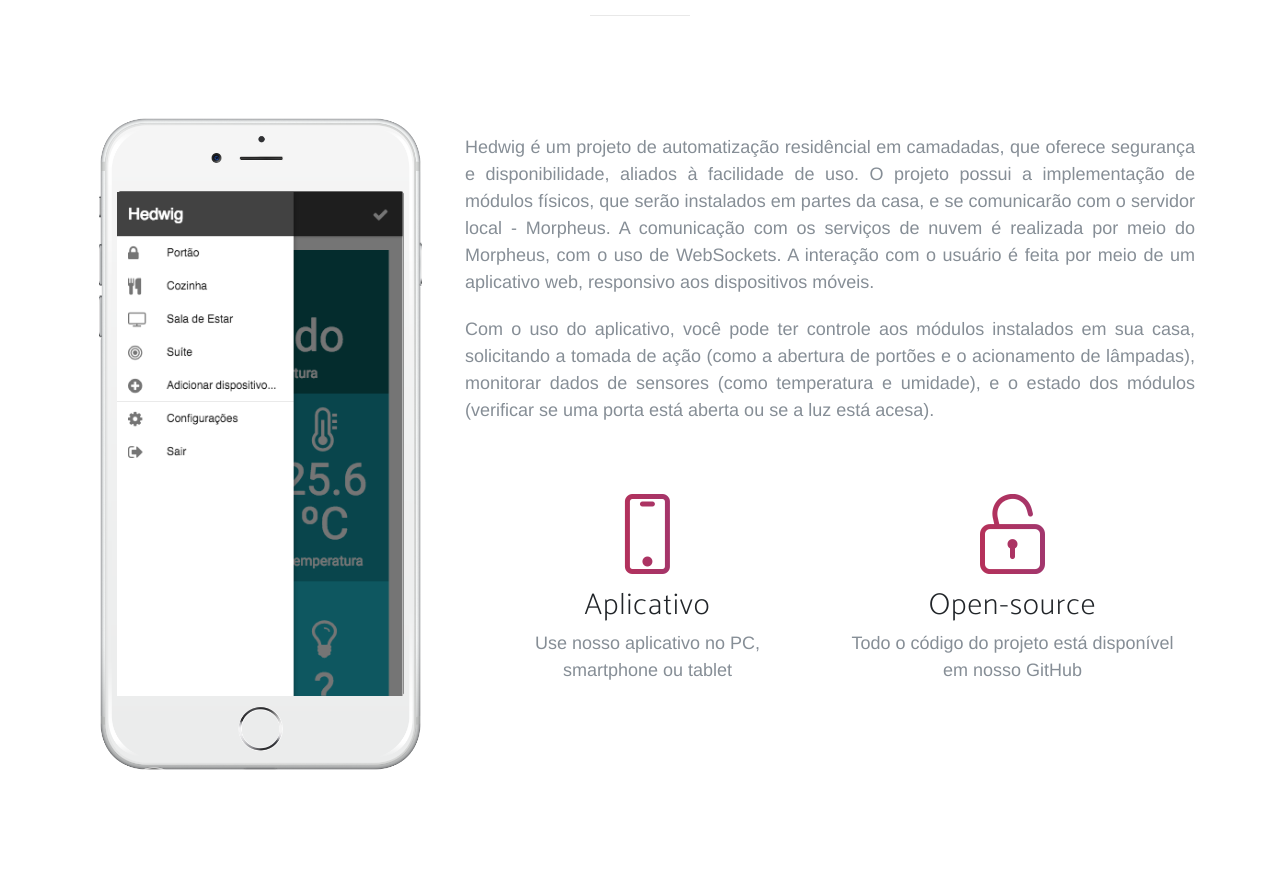
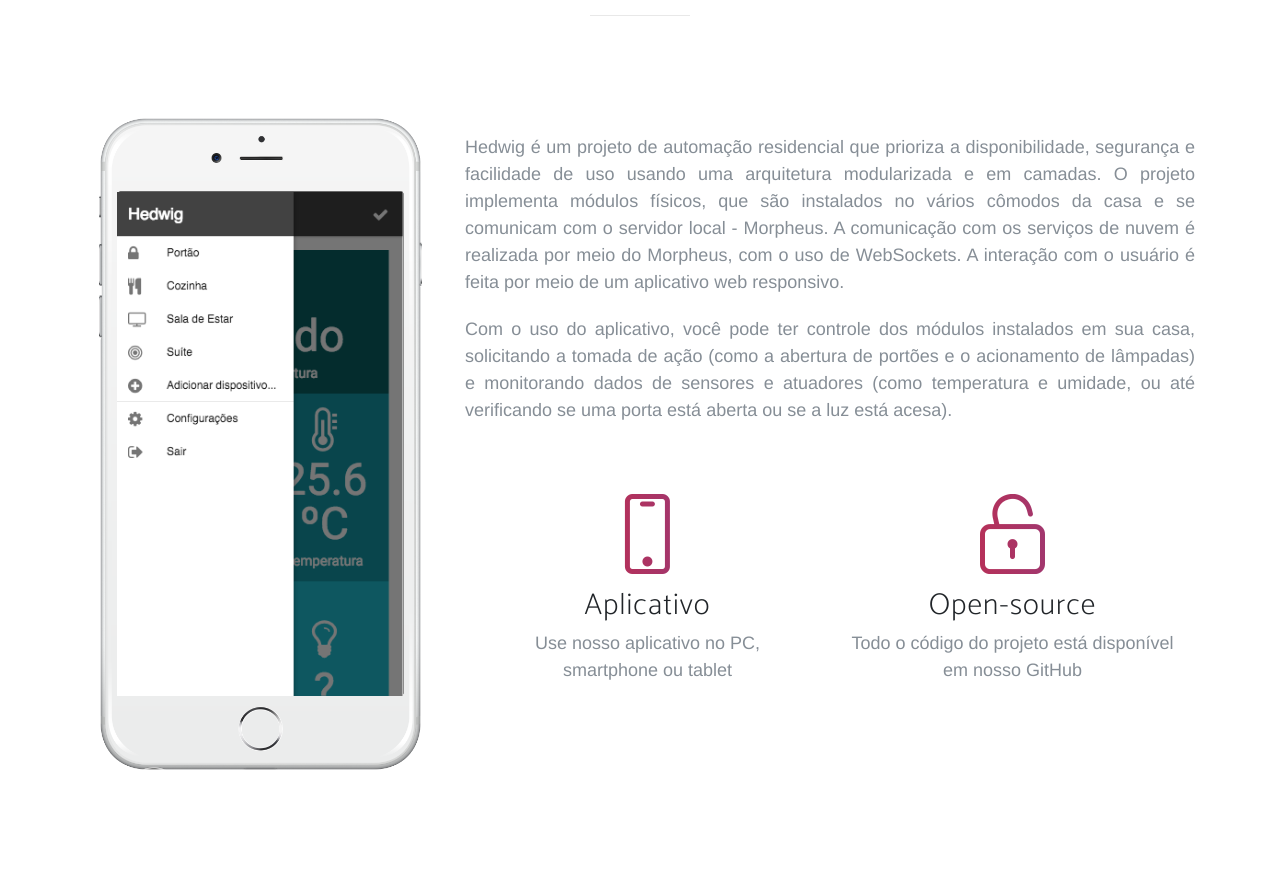
Before and after one commit to hedwig-project/hedwig-project.github.io, a plain HTML site: page index.html in a window 1280 px wide. Shown: the part 1000-1870 px from the top of the page. Drawn offline with Linux system fonts and the light colour scheme; a web font is replaced by a local one.

Commit message:
Text improvement

```diff
--- a/index.html
+++ b/index.html
@@ -110,8 +110,8 @@
           <div class="col-lg-8 my-auto">
             <div class="container-fluid">
               <div class="row">
-                <p class="text-muted" align ="justify">Hedwig é um projeto de automatização residêncial em camadadas, que oferece segurança e disponibilidade, aliados à facilidade de uso. O projeto possui a implementação de módulos físicos, que serão instalados em partes da casa, e se comunicarão com o servidor local - Morpheus. A comunicação com os serviços de nuvem é realizada por meio do Morpheus, com o uso de WebSockets. A interação com o usuário é feita por meio de um aplicativo web, responsivo aos dispositivos móveis.</p>
-                <p class="text-muted" align ="justify">Com o uso do aplicativo, você pode ter controle aos módulos instalados em sua casa, solicitando a tomada de ação (como a abertura de portões e o acionamento de lâmpadas), monitorar dados de sensores (como temperatura e umidade), e o estado dos módulos (verificar se uma porta está aberta ou se a luz está acesa). </p>
+                <p class="text-muted" align ="justify">Hedwig é um projeto de automação residencial que prioriza a disponibilidade, segurança e facilidade de uso usando uma arquitetura modularizada e em camadas. O projeto implementa módulos físicos, que são instalados no vários cômodos da casa e se comunicam com o servidor local - Morpheus. A comunicação com os serviços de nuvem é realizada por meio do Morpheus, com o uso de WebSockets. A interação com o usuário é feita por meio de um aplicativo web responsivo.</p>
+                <p class="text-muted" align ="justify">Com o uso do aplicativo, você pode ter controle dos módulos instalados em sua casa, solicitando a tomada de ação (como a abertura de portões e o acionamento de lâmpadas) e monitorando dados de sensores e atuadores (como temperatura e umidade, ou até verificando se uma porta está aberta ou se a luz está acesa). </p>
               </div>
               <div class="row">
                 <div class="col-lg-6">
```
